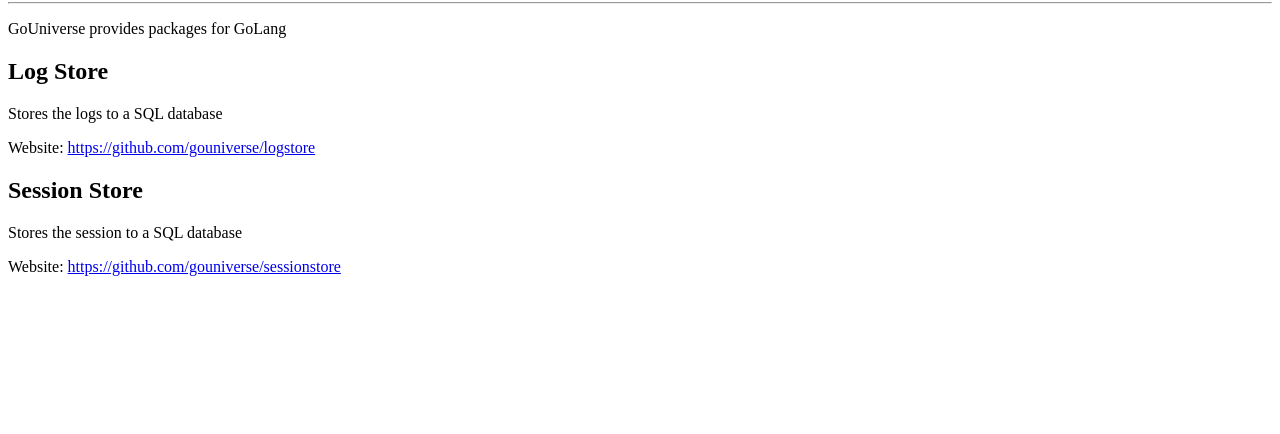
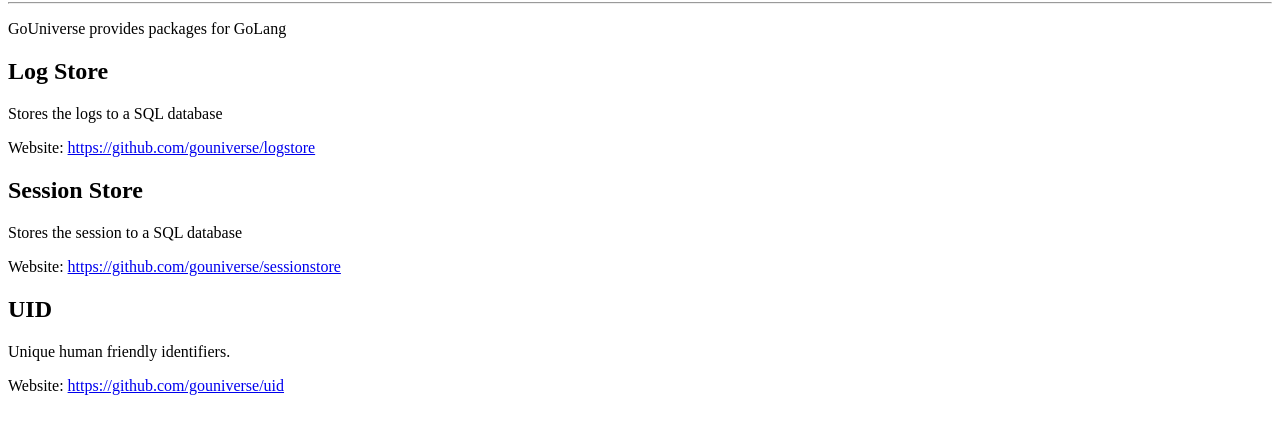
Before and after one commit to gouniverse/gouniverse.github.io, a plain HTML site: page index.html in a window 1280 px wide. Shown: the part 64-498 px from the top of the page. Drawn offline with Linux system fonts and the light colour scheme.

Commit message:
Update index.html

```diff
--- a/index.html
+++ b/index.html
@@ -31,5 +31,20 @@
       <a href="https://github.com/gouniverse/sessionstore" target="_blank">https://github.com/gouniverse/sessionstore</a>
     </p>
     <!-- END: SessionStore -->
+
+    <!-- START: UID -->
+    <h2>
+      UID
+    </h2>
+    <p>
+      Unique human friendly identifiers.
+    </p>
+    <p>
+      Website:
+      <a href="https://github.com/gouniverse/uid" target="_blank">https://github.com/gouniverse/uid</a>
+    </p>
+    <!-- END: UID -->
+
+
   </body>
 </html>
```
